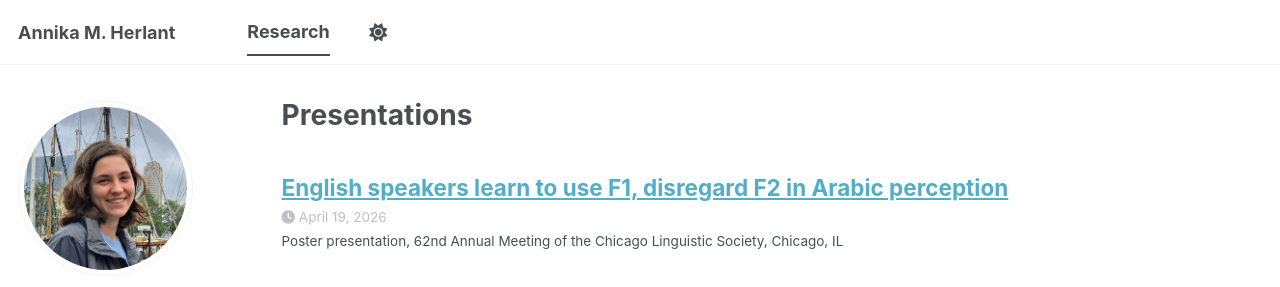
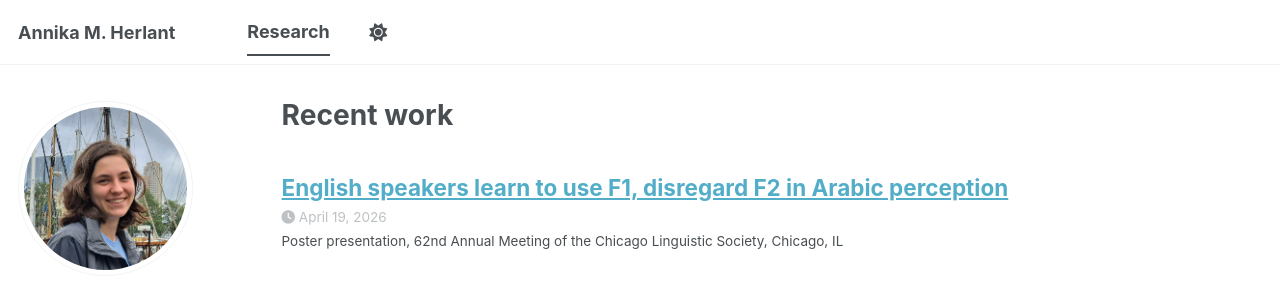
Before and after one commit to aherlant/aherlant.github.io, a Jekyll site: the page built from _pages/talks.html, in a window 1280 px wide. Shown: the top 287 px of the page. Built offline with Jekyll 4.4.1, drawn with Linux system fonts in a browser that asks for light colours; some web fonts are replaced; a script bundle is joined from its source files by our own code; library files that are not in the unit come from our copies.

Commit message:
Change title from 'Presentations' to 'Recent work'

```diff
--- a/_pages/talks.html
+++ b/_pages/talks.html
@@ -1,6 +1,6 @@
 ---
 layout: archive
-title: "Presentations"
+title: "Recent work"
 permalink: /talks/
 author_profile: true
 ---
```
